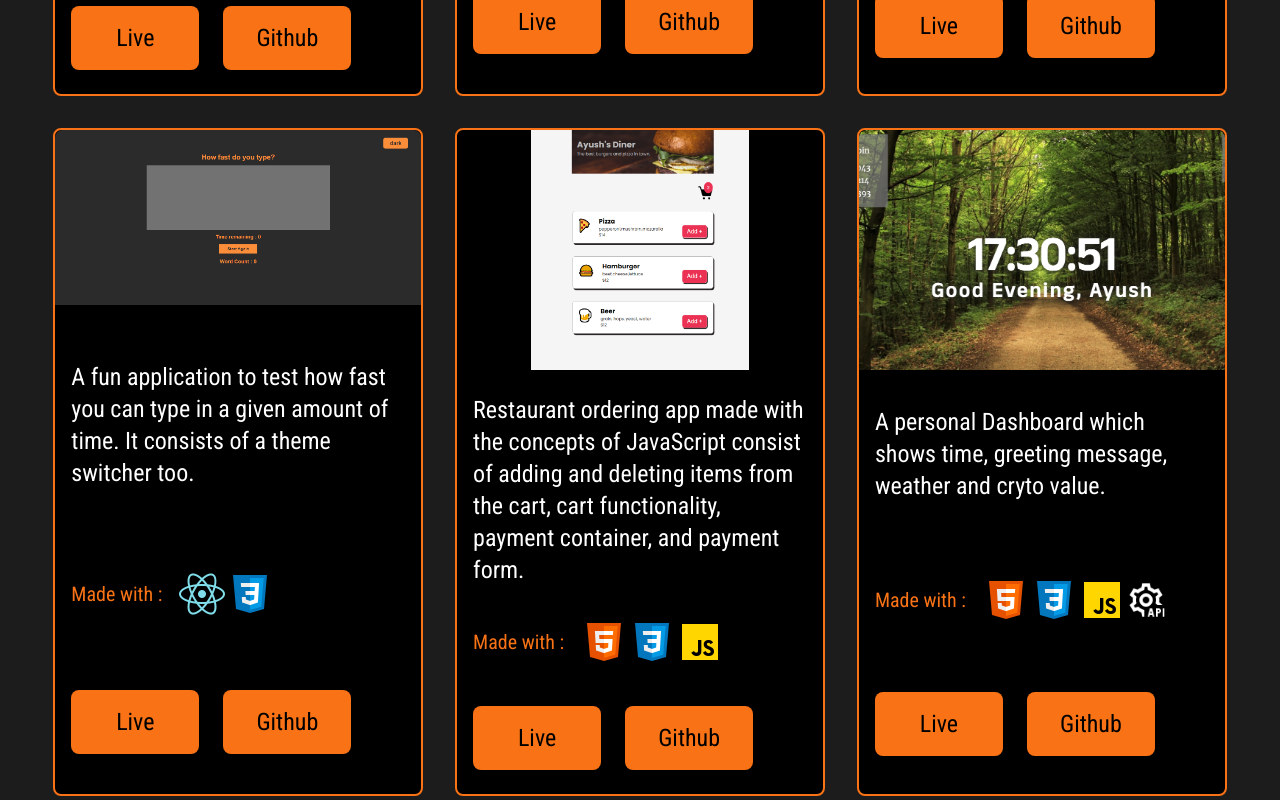
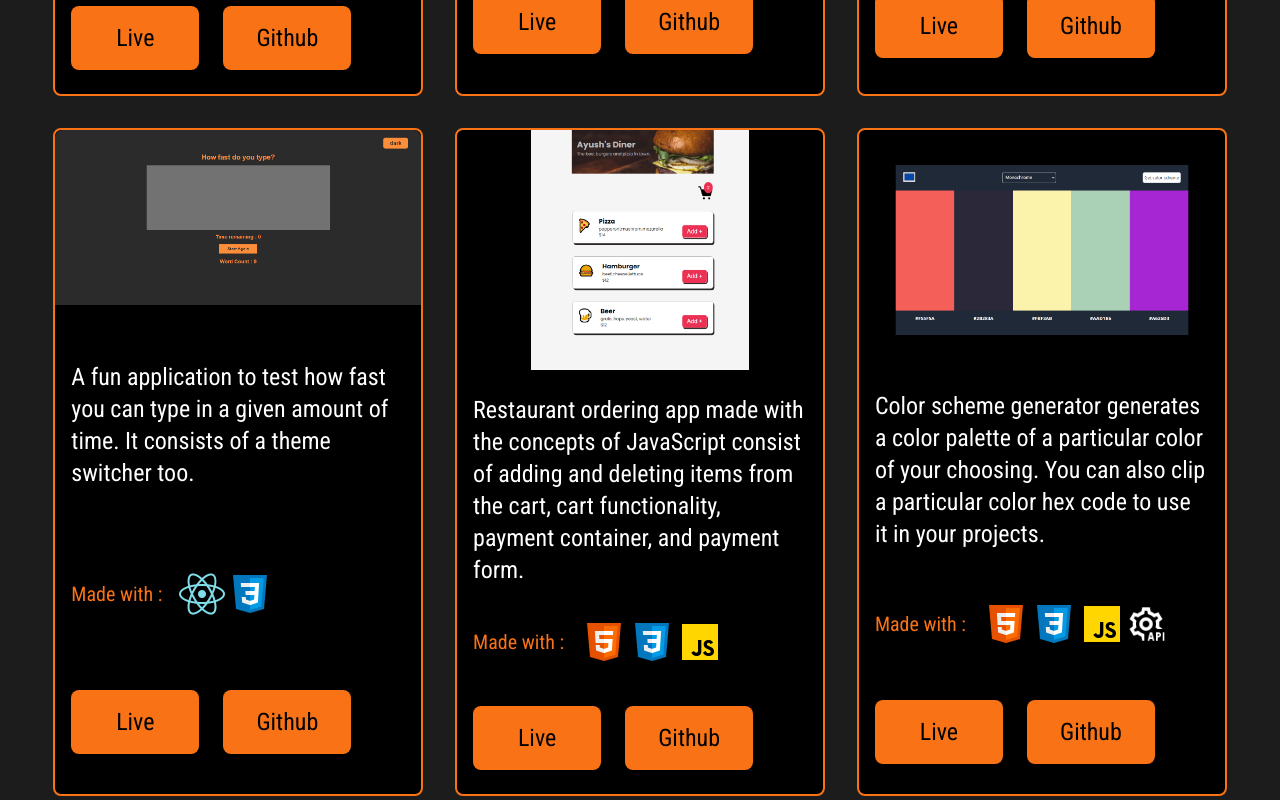
Before and after one commit to Ayush1M/Portfolio-React, a React (Vite) app: page /projects in a window 1280 px wide. Shown: the part 840-1640 px from the top of the page. Built offline with nearby package versions, Linux system fonts and the light colour scheme.

Commit message:
updated projects.

```diff
--- a/src/components/Projects.jsx
+++ b/src/components/Projects.jsx
@@ -188,44 +188,6 @@ export default function Projects() {
 
         <div className="border-2 border-orange-500 rounded-lg bg-black grid grid-cols-1">
           <img
-            className="rounded-t-lg h-60 w-screen object-cover"
-            src={project5}
-            alt=""
-          />
-          <p className="text-white text-2xl mt-2 mx-4">
-            A personal Dashboard which shows time, greeting message, weather and
-            cryto value.
-          </p>
-          <p className="flex items-center text-xl text-orange-500 ml-4 mt-8 max-s:text-lg">
-            Made with :{" "}
-            <img className="w-12 ml-4 max-s:w-8" src={html} alt="" />
-            <img className="w-12 max-s:w-8" src={css} alt="" />
-            <img className="w-12 max-s:w-8" src={javaScript} alt="" />
-            <img className="w-10 max-s:w-8" src={api} alt="" />
-          </p>
-          <div className="flex items-center ml-4 mt-10 mb-6 max-s:flex-col">
-            <a
-              className="bg-orange-500 text-black px-16 py-4 rounded-lg w-1/5 flex items-center justify-center text-2xl mr-6 relative z-10 before:absolute before:inset-0 before:bg-black before:-z-10 before:border-2 before:border-orange-500 before:border-solid before:rounded-lg before:origin-left before:scale-x-0 before:transition-transform before:hover:scale-x-100 hover:text-orange-500 max-s:mr-0 max-s:mb-4 max-s:text-xl max-s:px-12 max-s:py-2"
-              href="https://ayush1m.github.io/Momentum-Dashboard-for-Chrome"
-              target="_blank"
-              rel="noopener noreferrer"
-            >
-              Live
-            </a>
-
-            <a
-              className="bg-orange-500 text-black px-16 py-4 rounded-lg w-1/5 flex items-center justify-center text-2xl relative z-10 before:absolute before:inset-0 before:bg-black before:-z-10 before:border-2 before:border-orange-500 before:border-solid before:rounded-lg before:origin-left before:scale-x-0 before:transition-transform before:hover:scale-x-100 hover:text-orange-500 max-s:text-xl max-s:px-12 max-s:py-2"
-              href="https://github.com/Ayush1M/Momentum-Dashboard-for-Chrome"
-              target="_blank"
-              rel="noopener noreferrer"
-            >
-              Github
-            </a>
-          </div>
-        </div>
-
-        <div className="border-2 border-orange-500 rounded-lg bg-black grid grid-cols-1">
-          <img
             className="rounded-t-lg h-60 w-screen object-contain"
             src={project6}
             alt=""
```
Also changed, not shown: src/projects/project-image-5.png (deleted).
